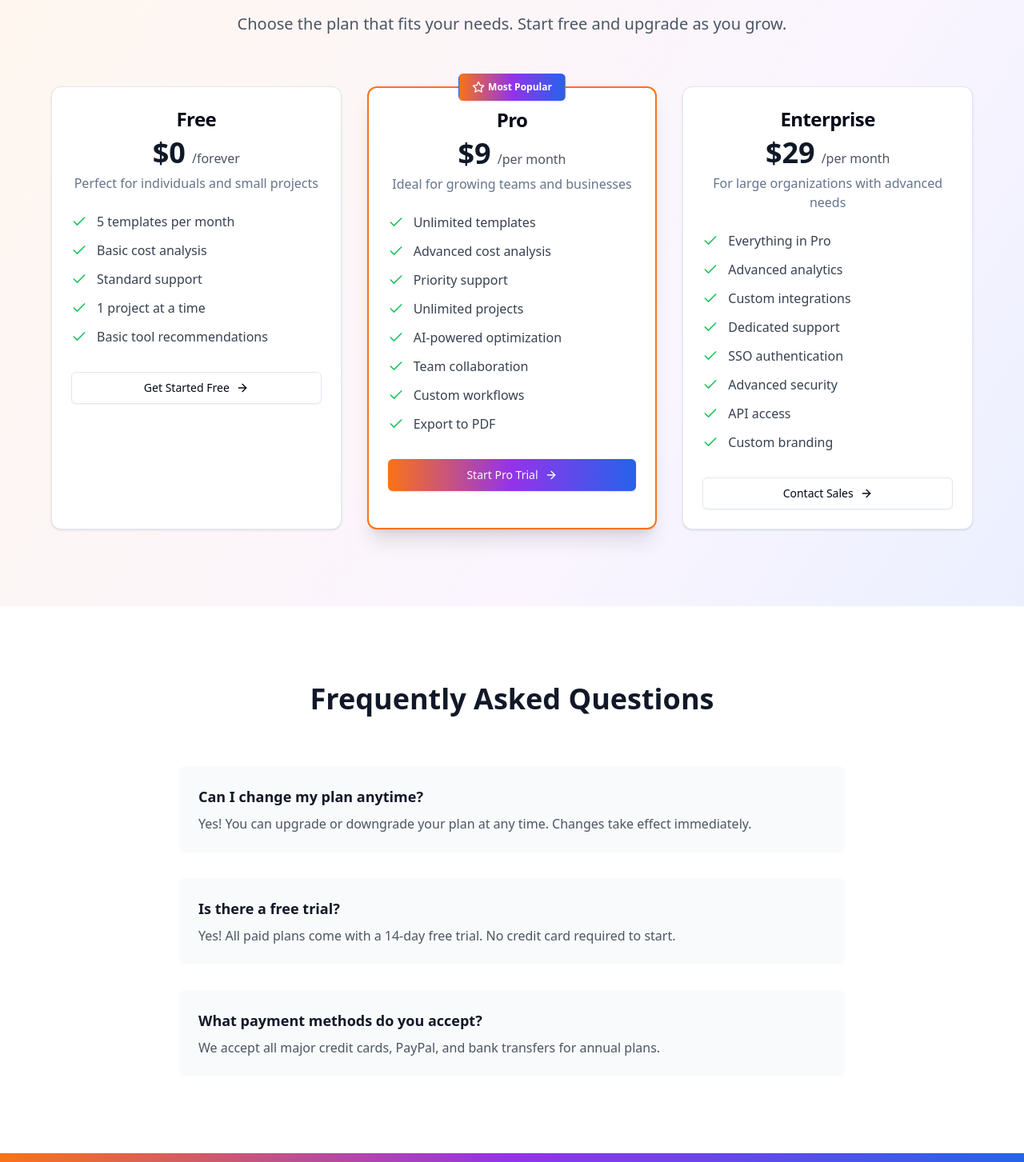
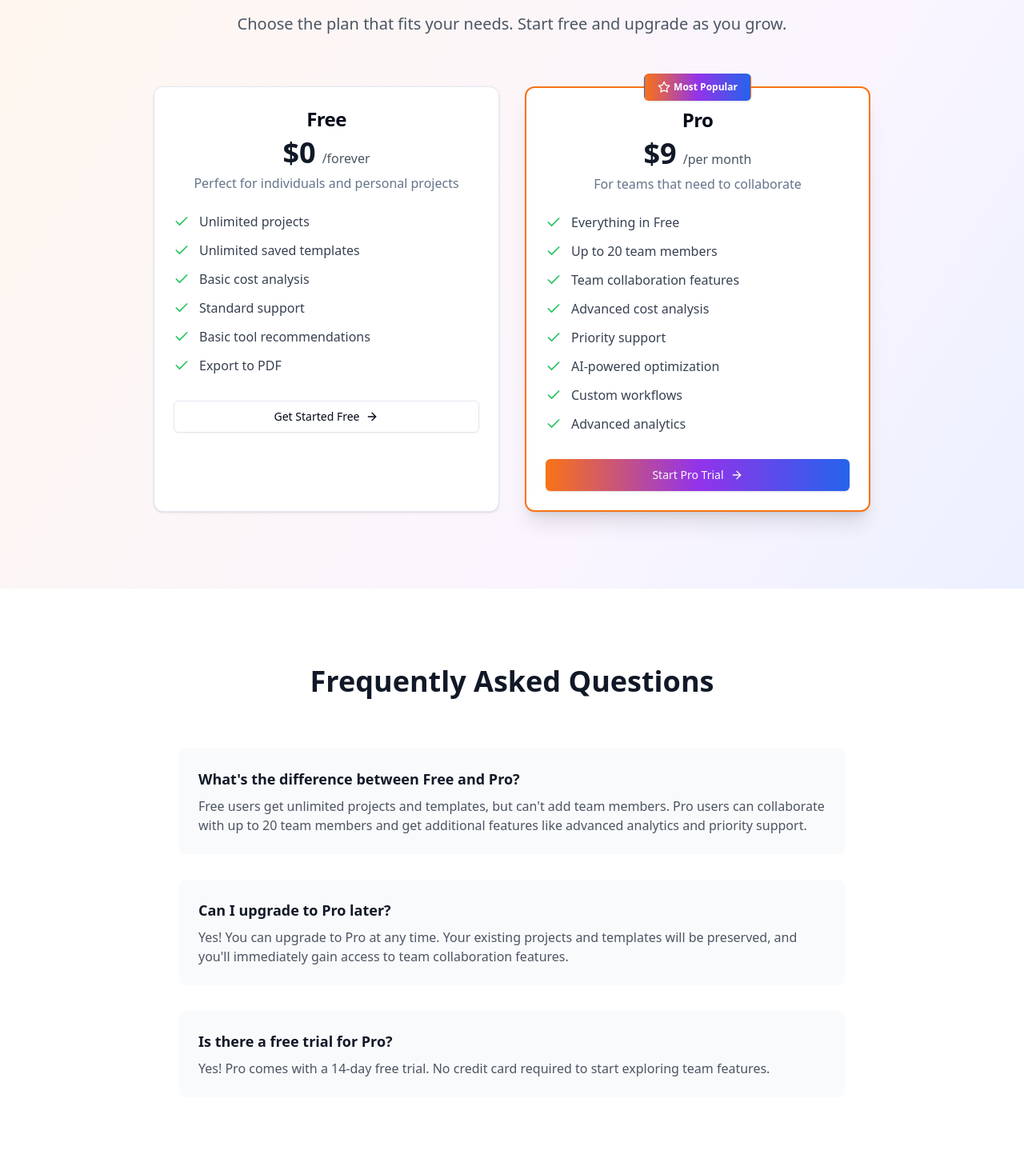
Before and after one commit to J7tn/Flow, a React (Vite) app: page /pricing in a window 1280 px wide. Shown: the part 217-1670 px from the top of the page at 80% size. Built offline with nearby package versions, Linux system fonts and the light colour scheme; no server answers.

Commit message:
Update Pricing.tsx

```diff
--- a/src/components/Pricing.tsx
+++ b/src/components/Pricing.tsx
@@ -12,13 +12,14 @@ export function Pricing() {
       name: "Free",
       price: "$0",
       period: "forever",
-      description: "Perfect for individuals and small projects",
+      description: "Perfect for individuals and personal projects",
       features: [
-        "5 templates per month",
+        "Unlimited projects",
+        "Unlimited saved templates",
         "Basic cost analysis",
         "Standard support",
-        "1 project at a time",
-        "Basic tool recommendations"
+        "Basic tool recommendations",
+        "Export to PDF"
       ],
       popular: false,
       buttonText: "Get Started Free",
@@ -28,39 +29,20 @@ export function Pricing() {
       name: "Pro",
       price: "$9",
       period: "per month",
-      description: "Ideal for growing teams and businesses",
+      description: "For teams that need to collaborate",
       features: [
-        "Unlimited templates",
+        "Everything in Free",
+        "Up to 20 team members",
+        "Team collaboration features",
         "Advanced cost analysis",
         "Priority support",
-        "Unlimited projects",
         "AI-powered optimization",
-        "Team collaboration",
         "Custom workflows",
-        "Export to PDF"
+        "Advanced analytics"
       ],
       popular: true,
       buttonText: "Start Pro Trial",
       buttonVariant: "default" as const
-    },
-    {
-      name: "Enterprise",
-      price: "$29",
-      period: "per month",
-      description: "For large organizations with advanced needs",
-      features: [
-        "Everything in Pro",
-        "Advanced analytics",
-        "Custom integrations",
-        "Dedicated support",
-        "SSO authentication",
-        "Advanced security",
-        "API access",
-        "Custom branding"
-      ],
-      popular: false,
-      buttonText: "Contact Sales",
-      buttonVariant: "outline" as const
     }
   ];
 
@@ -111,7 +93,7 @@ export function Pricing() {
           </div>
 
           {/* Pricing Cards */}
-          <div className="grid md:grid-cols-3 gap-8 max-w-6xl mx-auto">
+          <div className="grid md:grid-cols-2 gap-8 max-w-4xl mx-auto">
             {plans.map((plan, index) => (
               <motion.div
                 key={plan.name}
@@ -181,10 +163,10 @@ export function Pricing() {
               className="bg-gray-50 p-6 rounded-lg"
             >
               <h3 className="text-lg font-semibold text-gray-900 mb-2">
-                Can I change my plan anytime?
+                What's the difference between Free and Pro?
               </h3>
               <p className="text-gray-600">
-                Yes! You can upgrade or downgrade your plan at any time. Changes take effect immediately.
+                Free users get unlimited projects and templates, but can't add team members. Pro users can collaborate with up to 20 team members and get additional features like advanced analytics and priority support.
               </p>
             </motion.div>
 
@@ -195,10 +177,10 @@ export function Pricing() {
               className="bg-gray-50 p-6 rounded-lg"
             >
               <h3 className="text-lg font-semibold text-gray-900 mb-2">
-                Is there a free trial?
+                Can I upgrade to Pro later?
               </h3>
               <p className="text-gray-600">
-                Yes! All paid plans come with a 14-day free trial. No credit card required to start.
+                Yes! You can upgrade to Pro at any time. Your existing projects and templates will be preserved, and you'll immediately gain access to team collaboration features.
               </p>
             </motion.div>
 
@@ -209,10 +191,10 @@ export function Pricing() {
               className="bg-gray-50 p-6 rounded-lg"
             >
               <h3 className="text-lg font-semibold text-gray-900 mb-2">
-                What payment methods do you accept?
+                Is there a free trial for Pro?
               </h3>
               <p className="text-gray-600">
-                We accept all major credit cards, PayPal, and bank transfers for annual plans.
+                Yes! Pro comes with a 14-day free trial. No credit card required to start exploring team features.
               </p>
             </motion.div>
           </div>
```
